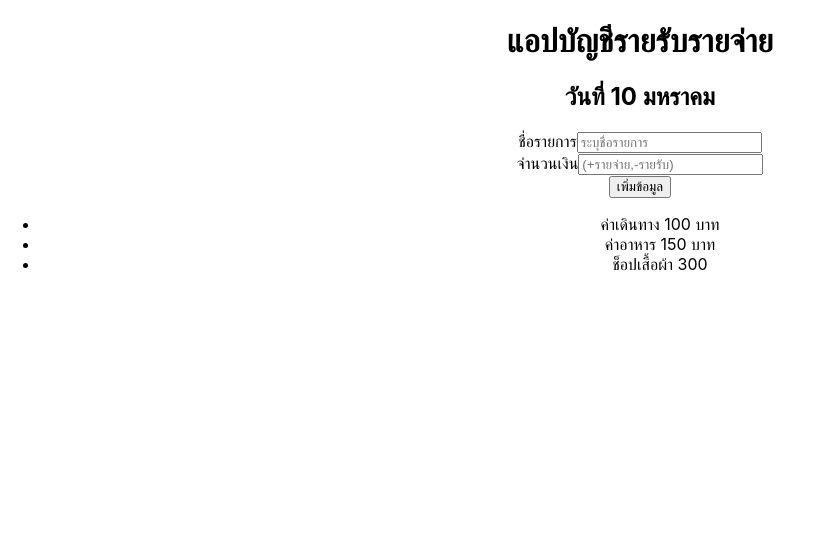
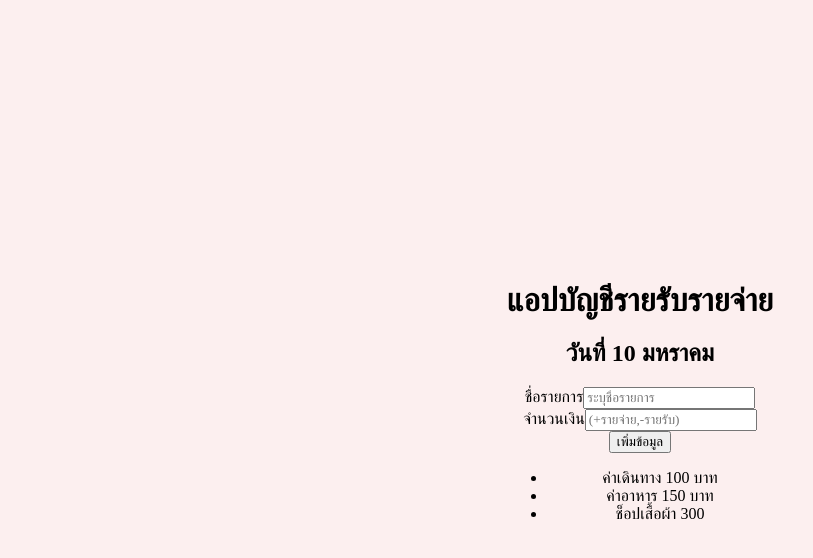
Before and after one commit to kItsxdx/IT362_dev_wed_learning, a React (Create React App) app: page / in a window 1280 px wide. Shown: the top 558 px of the page, without its empty margins (0-813 px from the left). Built offline with nearby package versions, Linux system fonts and the light colour scheme.

Commit message:
#import url with new aligment

```diff
--- a/src/App.css
+++ b/src/App.css
@@ -2,37 +2,25 @@
   text-align: center;
 }
 
-.App-logo {
-  height: 40vmin;
-  pointer-events: none;
+@import
+url('https://fonts.googleapis.com/css2?family=Prompt:ital,wght@0,100;0,200;0,300;0,400;0,500;0,600;0,700;0,800;0,900;1,100;1,200;1,300;1,400;1,500;1,600;1,700;1,800;1,900&display=swap');
+
+
+*{
+box-sizing:border-box;
+font-family: "Prompt", serif;
 }
 
-@media (prefers-reduced-motion: no-preference) {
-  .App-logo {
-    animation: App-logo-spin infinite 20s linear;
-  }
-}
-
-.App-header {
-  background-color: #282c34;
-  min-height: 100vh;
+body{
+  background: #fcefef;
   display: flex;
   flex-direction: column;
   align-items: center;
   justify-content: center;
-  font-size: calc(10px + 2vmin);
-  color: white;
-}
-
-.App-link {
-  color: #61dafb;
-}
-
-@keyframes App-logo-spin {
-  from {
-    transform: rotate(0deg);
+  min-height: 100vh;
+  margin: 0;
   }
-  to {
-    transform: rotate(360deg);
+  .container{
+  margin:30px auto;
+  width: 350px;
   }
-}
```
